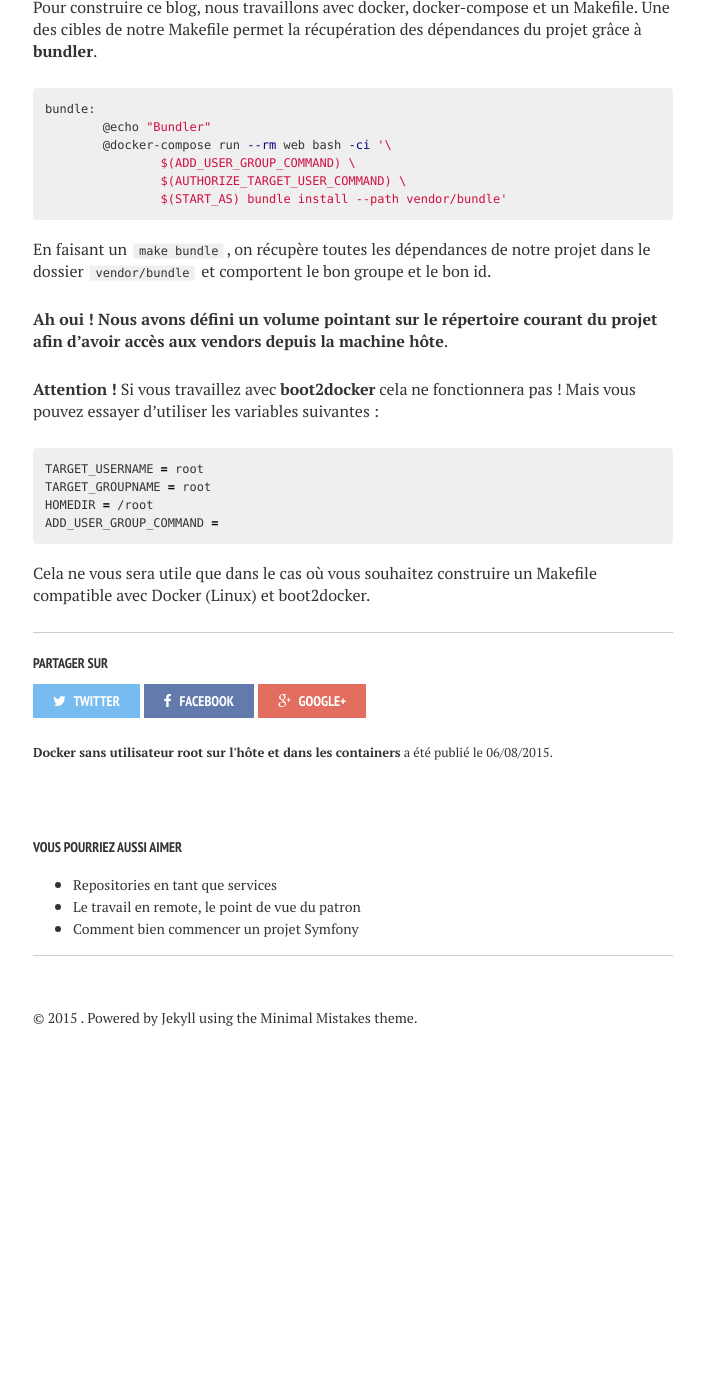
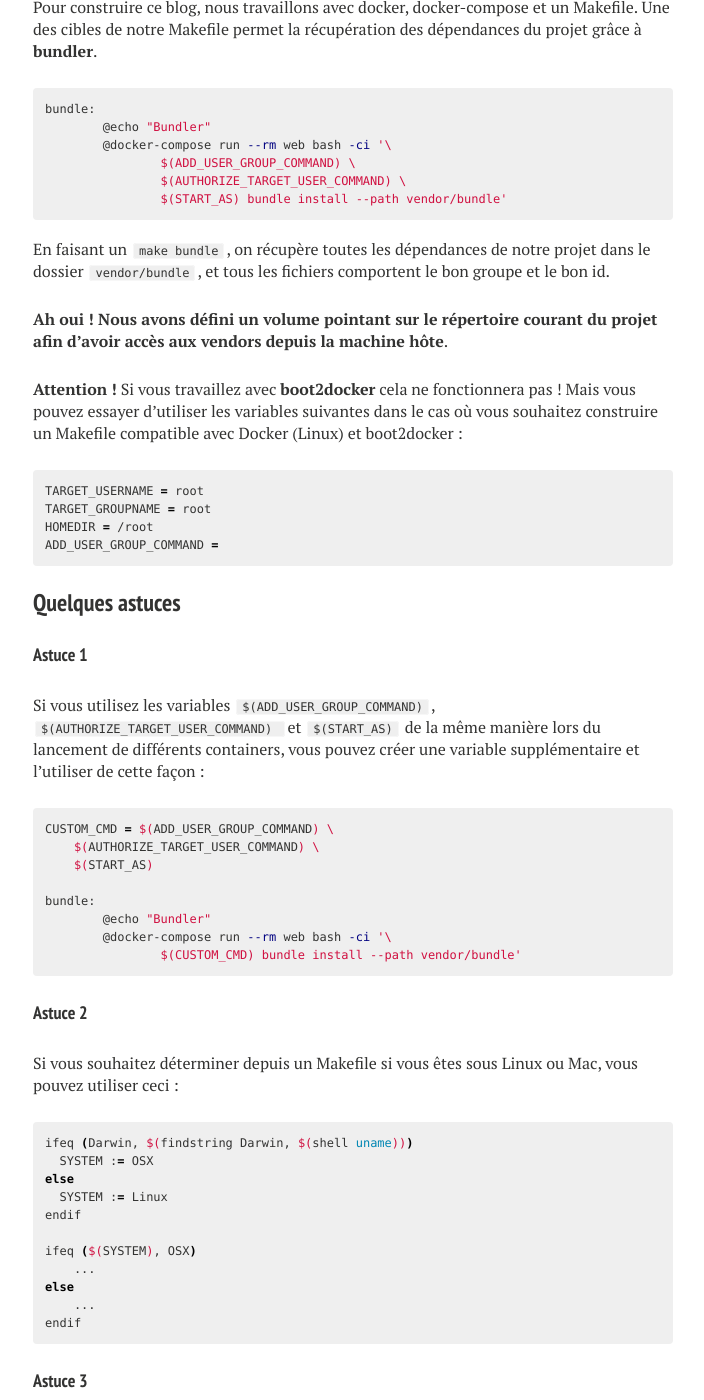
Before and after one commit to zolweb/zolweb.github.io, a Jekyll site: the page built from _posts/2015-08-06-travailler-avec-docker-sans-utilisateur-root.md, in a window 1280 px wide and 1400 px high, scrolled down 4525 px. Shown: the whole window, without its empty margins (287-991 px from the left). Built offline with Jekyll 4.4.1, drawn with Linux system fonts in a browser that asks for light colours; nearby versions of some CDN libraries; before the commit the page ends 5601 px from its top, so only the background shows below that; some of the changed text lies outside the part shown.

Commit message:
Petites corrections, astuces, et Makefile

```diff
--- a/_posts/2015-08-06-travailler-avec-docker-sans-utilisateur-root.md
+++ b/_posts/2015-08-06-travailler-avec-docker-sans-utilisateur-root.md
@@ -3,7 +3,7 @@ layout: post
 title: Docker sans utilisateur root sur l'hôte et dans les containers
 author: yannick_pereirareis
 excerpt: "Lorsqu'on travaille avec Docker, par défaut tout se fait en root : installation, lancement de commandes depuis l'hôte et lancement de commandes dans les containers. Mais ce comportement peut être modifié grâce à quelques configurations et lignes de commandes."
-tags: [docker, user, utilisateur, root, container]
+tags: [yannick pereira-reis, docker, user, utilisateur, root, container, makefile]
 comments: false
 image:
   feature: headers/remotework.jpg
@@ -102,10 +102,10 @@ Par défaut, c'est systématiquement l'utilisateur **root** qui est utilisé.
 C'est avec cet utilisateur que **TOUTES** les commandes sont lancées.
 On ne rencontre ainsi jamais aucun problème en lien avec les droits utilisateurs.
 
-Par contre, cette utilisation de **root** par défaut pose plusieurs problèmes :
+Par contre, cette utilisation de **root** par défaut, pose plusieurs problèmes :
 
 * Aucun contrôle des droits et autorisations.
-* On peut accéder en root à tous les fichiers partagés via un volume.
+* On peut accéder en root à tous les fichiers partagés via un VOLUME.
 * Tous les fichiers créés depuis un container appartiennent à root.
 * On lance en permanence des commandes en root alors que cela n'est pas nécessaire, voire même... pas autorisé par certain programme.
 
@@ -186,10 +186,10 @@ START_AS = sudo -E -u $(TARGET_USERNAME) HOME=$(HOMEDIR)
 
 Le code ci-dessus permet l'initialisation de variables afin de configurer différentes chose à la volée :
 
-* La création d'un groupe
-* La création d'utilisateur avec un répertoire racine (/home/bob)
-* Le changement de prorpiétaire du répertoire racine
-* La connexion avec l'utilisateur bobo créé
+* La création d'un groupe.
+* La création d'un utilisateur avec un répertoire racine (/home/bob).
+* Le changement de propriétaire du répertoire racine.
+* La connexion avec l'utilisateur **bob** créé.
 
 **Très important !** L'argument -E de la commande `sudo -E ...` permet la propagation des variables d'environnements (disponibles uniquement pour root par défaut).
 
@@ -207,13 +207,14 @@ bundle:
                 $(START_AS) bundle install --path vendor/bundle'
 {% endhighlight %}
 
-En faisant un `make bundle`, on récupère toutes les dépendances de notre projet dans le dossier `vendor/bundle`
-et comportent le bon groupe et le bon id.
+En faisant un `make bundle`, on récupère toutes les dépendances de notre projet dans le dossier `vendor/bundle`,
+et tous les fichiers comportent le bon groupe et le bon id.
 
 **Ah oui ! Nous avons défini un volume pointant sur le
 répertoire courant du projet afin d'avoir accès aux vendors depuis la machine hôte**.
 
-**Attention !** Si vous travaillez avec **boot2docker** cela ne fonctionnera pas ! Mais vous pouvez essayer d'utiliser les variables suivantes :
+**Attention !** Si vous travaillez avec **boot2docker** cela ne fonctionnera pas !
+Mais vous pouvez essayer d'utiliser les variables suivantes dans le cas où vous souhaitez construire un Makefile compatible avec Docker (Linux) et boot2docker :
 
 {% highlight bash %}
 TARGET_USERNAME = root
@@ -222,4 +223,73 @@ HOMEDIR = /root
 ADD_USER_GROUP_COMMAND =
 {% endhighlight %}
 
-Cela ne vous sera utile que dans le cas où vous souhaitez construire un Makefile compatible avec Docker (Linux) et boot2docker.
+### Quelques astuces
+
+#### Astuce 1
+
+Si vous utilisez les variables `$(ADD_USER_GROUP_COMMAND)`, `$(AUTHORIZE_TARGET_USER_COMMAND) ` et `$(START_AS)` de la même manière lors du lancement
+de différents containers, vous pouvez créer une variable supplémentaire et l'utiliser de cette façon :
+
+{% highlight bash %}
+CUSTOM_CMD = $(ADD_USER_GROUP_COMMAND) \
+    $(AUTHORIZE_TARGET_USER_COMMAND) \
+    $(START_AS)
+
+bundle:
+	@echo "Bundler"
+	@docker-compose run --rm web bash -ci '\
+                $(CUSTOM_CMD) bundle install --path vendor/bundle'
+{% endhighlight %}
+
+#### Astuce 2
+
+Si vous souhaitez déterminer depuis un Makefile si vous êtes sous Linux ou Mac, vous pouvez utiliser ceci :
+
+{% highlight bash %}
+ifeq (Darwin, $(findstring Darwin, $(shell uname)))
+  SYSTEM := OSX
+else
+  SYSTEM := Linux
+endif
+
+ifeq ($(SYSTEM), OSX)
+    ...
+else
+    ...
+endif
+{% endhighlight %}
+
+#### Astuce 3
+
+Pour partager une clé SSH dans un container, vous pouvez utiliser ces variables et VOLUMEs :
+
+{% highlight bash %}
+HOST_KNOWN_HOSTS ?= ~/.ssh/known_hosts
+HOST_IDENTITY ?= ~/.ssh/id_rsa
+
+bundle:
+	@echo "Bundler"
+	@docker-compose run --rm \
+            -v $(HOST_KNOWN_HOSTS):/var/tmp/host_known_hosts \
+            -v $(HOST_IDENTITY):/var/tmp/host_id \
+            web bash -ci '\
+                $(CUSTOM_CMD) bundle install --path vendor/bundle'
+{% endhighlight %}
+
+**Attention !** Cela suppose d'avoir un mécanisme permettant de copier les fichiers `/var/tmp/known_hosts` et `/var/tmp/id`
+au bon endroit lors du lancement du container  :
+
+{% highlight bash %}
+CONFIG_SSH_COMMAND = \
+  mkdir -p $(HOMEDIR)/.ssh && \
+  test -e /var/tmp/host_id && cp /var/tmp/host_id $(HOMEDIR)/.ssh/id_rsa ; \
+  test -e /var/tmp/host_known_hosts && cp /var/tmp/host_known_hosts $(HOMEDIR)/.ssh/known_hosts ; \
+  test -e $(HOMEDIR)/.ssh/id_rsa && chmod 600 $(HOMEDIR)/.ssh/id_rsa ;
+
+...
+
+CUSTOM_CMD = $(ADD_USER_GROUP_COMMAND) \
+    $(CONFIG_SSH_COMMAND) \
+    $(AUTHORIZE_TARGET_USER_COMMAND) \
+    $(START_AS)
+{% endhighlight %}
```
Also changed, not shown: other parts of _posts/2015-08-06-travailler-avec-docker-sans-utilisateur-root.md (+7 -7 lines), Gemfile.lock, 2 other files.
